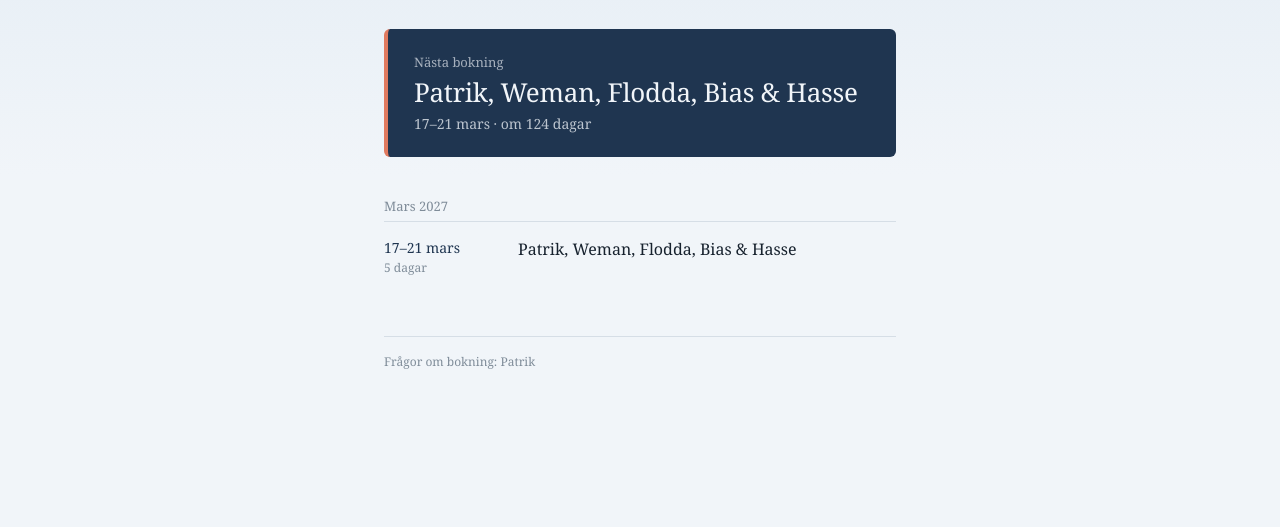
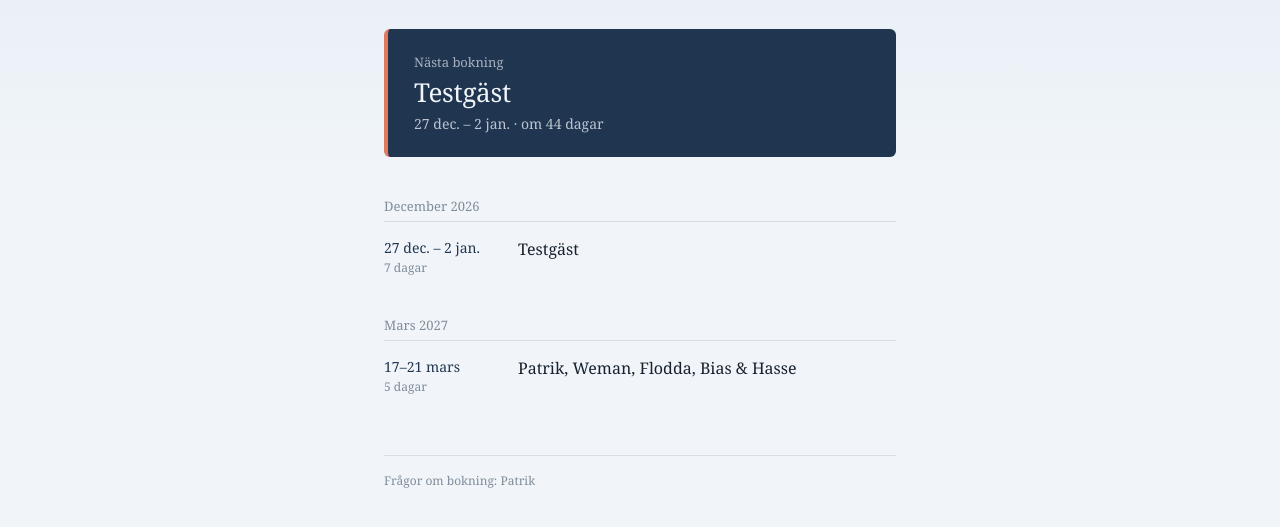
Before and after one commit to Pater483/Enafors, a plain HTML site: page index.html in a window 1280 px wide. Shown: the part 145-672 px from the top of the page. Drawn offline with Linux system fonts and the light colour scheme.

Commit message:
Add new booking entry for Testgäst

```diff
--- a/index.html
+++ b/index.html
@@ -70,6 +70,7 @@
 // Lägg till bokningar här: start, slut (samma datum om en dag), gäst
 const BOOKINGS = [
   { start: "2027-03-17", end: "2027-03-21", guest: "Patrik, Weman, Flodda, Bias & Hasse" },
+ { start: "2026-12-27", end: "2027-01-02", guest: "Testgäst" }
 ];
 
 const DAY = 86400000;
```
